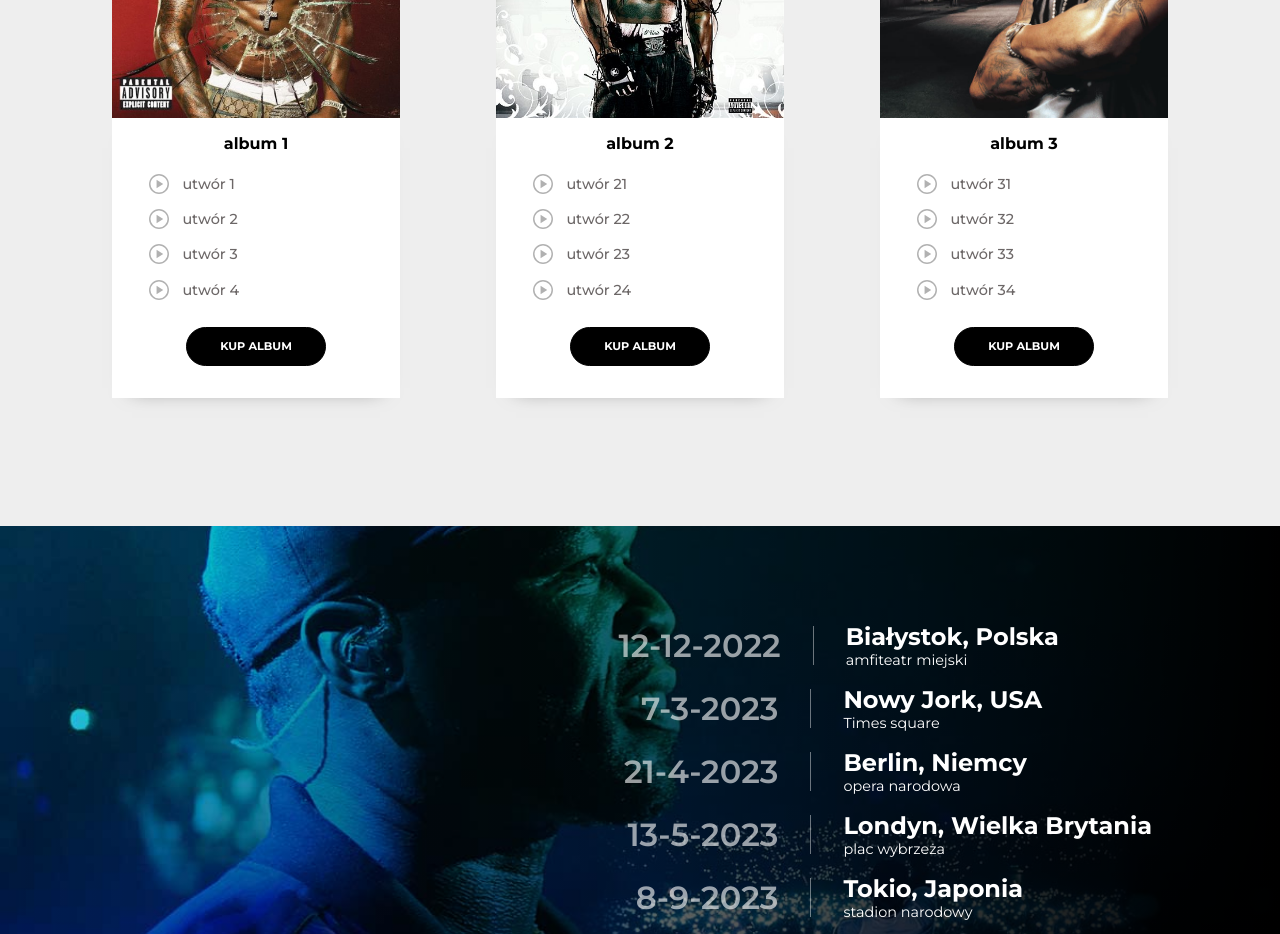
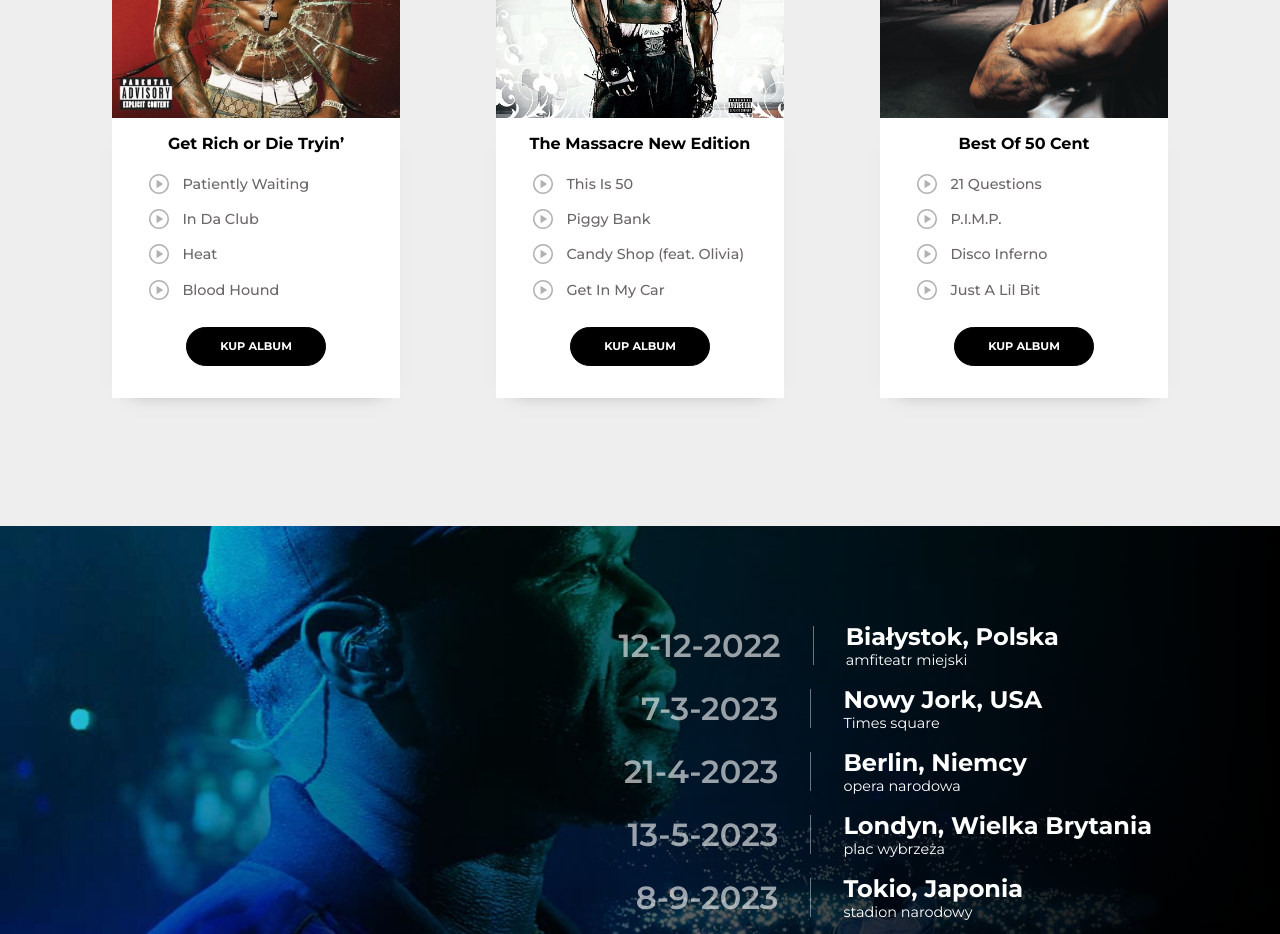
Before and after one commit to pietroczuk/sample-1-day-react-sprint, a React (Create React App) app: page / in a window 1280 px wide. Shown: the part 2360-3294 px from the top of the page. Built offline with nearby package versions, Linux system fonts and the light colour scheme.

Commit message:
add sample data to albums and questions

```diff
--- a/src/components/ux/botPrevent/BotPrevent.tsx
+++ b/src/components/ux/botPrevent/BotPrevent.tsx
@@ -47,7 +47,7 @@
                     const answerId = `answer_${answerData.id}_${new Date().getMilliseconds()}`;
                     return <div className={styles.answer} key={answerData.id}>
                         <input id={answerId} type="radio" name="answer" value={answerData.id} onClick={onClickHandler} />
-                        <label htmlFor={answerId}>{answerData.answer} {answerData.id}</label>
+                        <label htmlFor={answerId}>{answerData.answer}</label>
                     </div>
                 })}
             </div>
--- a/src/components/ux/galleryCointaner/singleGalleryImage/SingleGalleryImage.tsx
+++ b/src/components/ux/galleryCointaner/singleGalleryImage/SingleGalleryImage.tsx
@@ -9,7 +9,6 @@
     return <div className={styles.singleImageCointaner}
         style={{ background: `url(${imgSrc}) no-repeat center center #000`, backgroundSize: "cover" }}
     >
-        {/* <img src={imgSrc} alt="50 cent" width="100%" height="100%" /> */}
     </div>
 }
 
--- a/src/components/ux/singleAlbum/SingleAlbum.tsx
+++ b/src/components/ux/singleAlbum/SingleAlbum.tsx
@@ -8,10 +8,10 @@
     name: string;
     tracks: string[];
     cover: string;
+    buy: string;
 }
 
-const SingleAlbum: FC<SingleAlbumProps> = ({ name, tracks, cover }) => {
-    // const albumImg =
+const SingleAlbum: FC<SingleAlbumProps> = ({ name, tracks, cover, buy }) => {
     return <div className={styles.albumContainer}>
         <div className={styles.albumDetailsCointaner}>
             <div className={styles.albumImageCover}>
@@ -29,7 +29,7 @@
                 <div className={styles.albumTracksContener}>
                     {tracks.map((track, index) => <SingleTrack key={index} trackName={track} />)}
                 </div>
-                <a href="/#" className={styles.albumCta}>Kup album</a>
+                <a href={buy} target="_blank" rel="noreferrer" className={styles.albumCta}>Kup album</a>
             </div>
         </div>
     </div>
--- a/src/utils/albumsData/albums.json
+++ b/src/utils/albumsData/albums.json
@@ -1,32 +1,35 @@
 [
     {
-        "name": "album 1",
+        "name": "Get Rich or Die Tryin’",
         "tracks": [
-            "utwór 1",
-            "utwór 2",
-            "utwór 3",
-            "utwór 4"
+            "Patiently Waiting",
+            "In Da Club",
+            "Heat",
+            "Blood Hound"
         ],
-        "cover": ""
+        "cover": "",
+        "buy": "https://www.empik.com/get-rich-or-die-tryin-50-cent,162911,muzyka-p"
     },
     {
-        "name": "album 2",
+        "name": "The Massacre New Edition ",
         "tracks": [
-            "utwór 21",
-            "utwór 22",
-            "utwór 23",
-            "utwór 24"
+            "This Is 50",
+            "Piggy Bank",
+            "Candy Shop (feat. Olivia)",
+            "Get In My Car"
         ],
-        "cover": ""
+        "cover": "",
+        "buy": "https://www.empik.com/the-massacre-new-edition-50-cent,271029,muzyka-p"
     },
     {
-        "name": "album 3",
+        "name": "Best Of 50 Cent",
         "tracks": [
-            "utwór 31",
-            "utwór 32",
-            "utwór 33",
-            "utwór 34"
+            "21 Questions",
+            "P.I.M.P.",
+            "Disco Inferno",
+            "Just A Lil Bit"
         ],
-        "cover": ""
+        "cover": "",
+        "buy": "https://www.empik.com/best-of,p1141086045,ebooki-i-mp3-p"
     }
 ]
--- a/src/utils/botPreventData/questions.json
+++ b/src/utils/botPreventData/questions.json
@@ -1,66 +1,77 @@
 [
     {
-        "question" : "Pytanie 1",
+        "question": "W którym mieście 50cent grał koncert?",
         "answers": [
             {
-                "answer": "Tak",
+                "answer": "Nowy Jork",
                 "correct": true
             },
             {
-                "answer": "Nie"
+                "answer": "Tykocin"
             },
             {
-                "answer": "Nie2"
+                "answer": "Białystok"
             }
         ]
-
     },
     {
-        "question" : "Pytanie 2",
+        "question": "Ostatnio 50cent występował z",
         "answers": [
             {
-                "answer": "Tak",
+                "answer": "Eminemem",
                 "correct": true
             },
             {
-                "answer": "Nie"
+                "answer": "Zenkiem Martynikiem"
             },
             {
-                "answer": "Nie2"
+                "answer": "Popkiem"
             }
         ]
-
     },
     {
-        "question" : "Pytanie 3",
+        "question": "Grupa 50centa to",
         "answers": [
             {
-                "answer": "Tak",
+                "answer": "G-Unit",
                 "correct": true
             },
             {
-                "answer": "Nie"
+                "answer": "Gang Albani"
             },
             {
-                "answer": "Nie2"
+                "answer": "Boys"
             }
         ]
-
     },
     {
-        "question" : "Pytanie 4",
+        "question": "Styl muzyczny 50centa to",
         "answers": [
             {
-                "answer": "Tak",
+                "answer": "Hip Hop",
                 "correct": true
             },
             {
-                "answer": "Nie"
+                "answer": "Szanty"
             },
             {
-                "answer": "Nie2"
+                "answer": "Disco Polo"
             }
         ]
-
+    },
+    {
+        "question": "Ksywa fifty pochodzi od",
+        "answers": [
+            {
+                "answer": "50 centów",
+                "correct": true
+            },
+            {
+                "answer": "50 żabsów"
+            },
+            {
+                "answer": "50 groszy"
+            }
+        ]
     }
 ]
```
Also changed, not shown: src/components/ux/formContainer/inputField/inputField.module.scss (+0 -9 lines), src/temp/lorem.txt (deleted), 1 other file (tests, documents, lock files or other folders).
